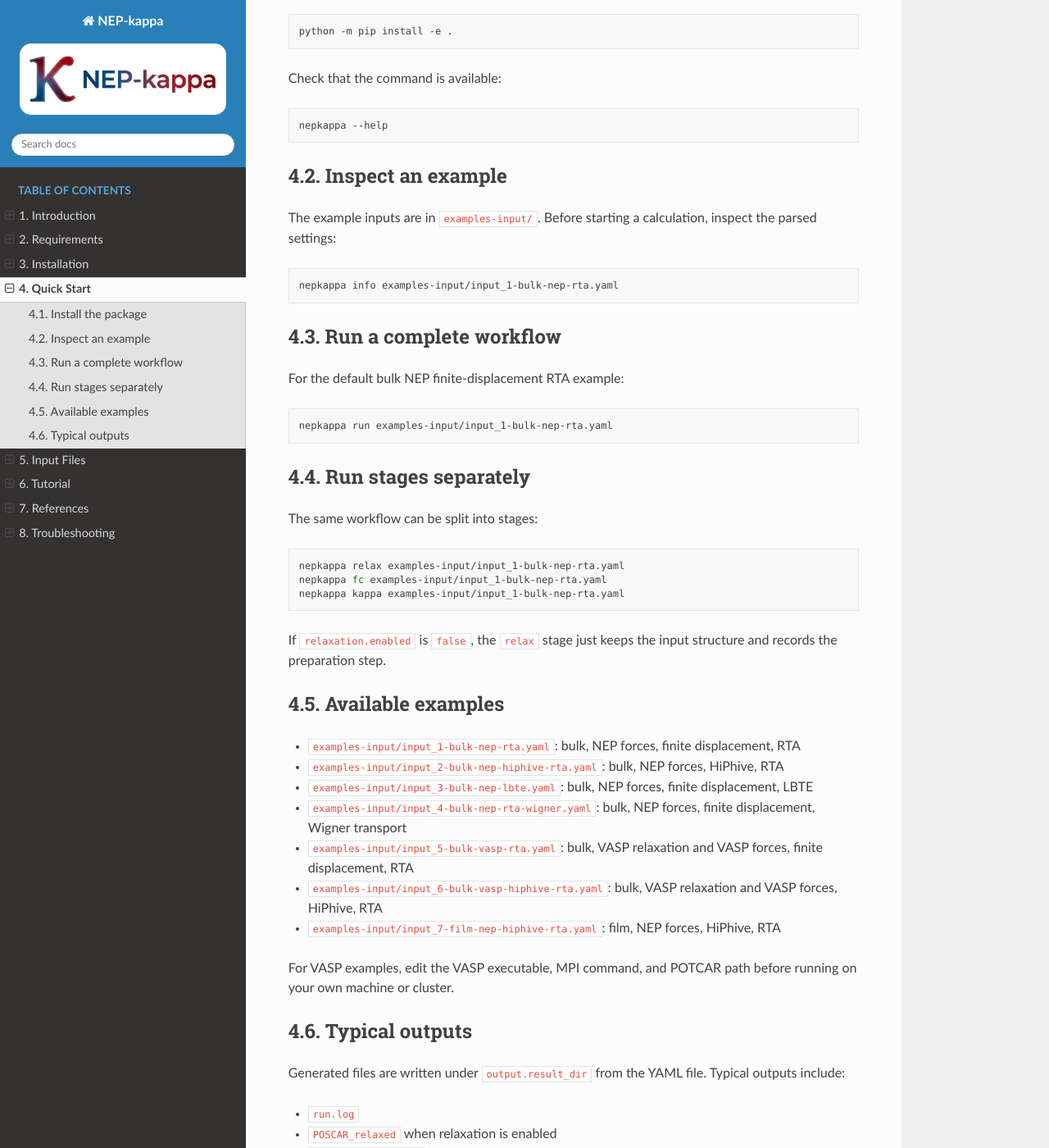
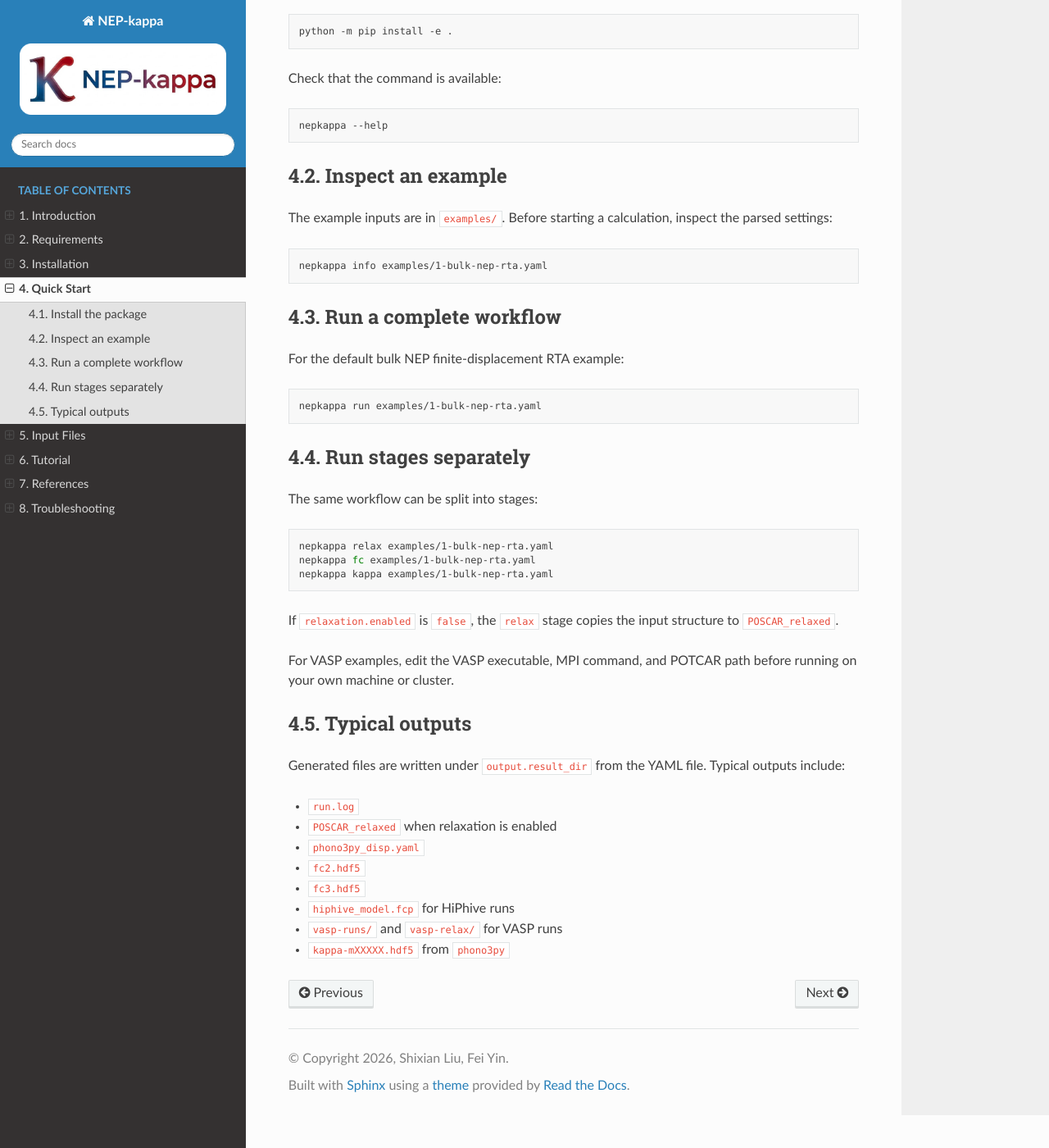
Before and after one commit to lyushisyan/NEP-kappa, a Sphinx documentation site: the page built from docs/source/starting.rst, in a window 1280 px wide and 1400 px high, scrolled down 247 px. Shown: the whole window at 82% size. Built offline with Sphinx 7.4.7 and the Read the Docs theme 3.1.0, drawn with Linux system fonts in a browser that asks for light colours.

Commit message:
Rename examples and expand input docs

```diff
--- a/docs/source/index.rst
+++ b/docs/source/index.rst
@@ -13,7 +13,7 @@ conductivity calculations based on **NEP**, **VASP**, **HiPhive**, and
 It supports:
 
 - staged commands: ``info``, ``relax``, ``fc``, ``kappa``, and ``run``
-- structure preparation and optional NEP or VASP relaxation
+- optional NEP or VASP structure relaxation
 - force-constant generation by finite displacement or HiPhive
 - thermal conductivity calculations with phono3py
 - packaged YAML examples for bulk and film systems
--- a/docs/source/introduction.rst
+++ b/docs/source/introduction.rst
@@ -38,11 +38,11 @@ Repository layout
 
 - ``pyproject.toml``: package metadata and dependencies
 - ``src/nepkappa/``: Python package and command-line implementation
-- ``examples-input/``: packaged POSCAR and YAML examples
+- ``examples/``: packaged POSCAR and YAML examples
 - ``potentials/``: example NEP model files
 - ``docs/``: Sphinx documentation
 - ``tests/``: lightweight configuration and CLI tests
 
 Run outputs are written to the YAML ``output.result_dir`` value, commonly
-``examples-output/...``. These generated files are local artifacts and are not
+``results/...``. These generated files are local artifacts and are not
 tracked by the repository.
--- a/docs/source/starting.rst
+++ b/docs/source/starting.rst
@@ -19,12 +19,12 @@ Check that the command is available:
 Inspect an example
 ------------------
 
-The example inputs are in ``examples-input/``. Before starting a calculation,
+The example inputs are in ``examples/``. Before starting a calculation,
 inspect the parsed settings:
 
 .. code-block:: bash
 
-   nepkappa info examples-input/input_1-bulk-nep-rta.yaml
+   nepkappa info examples/1-bulk-nep-rta.yaml
 
 Run a complete workflow
 -----------------------
@@ -33,7 +33,7 @@ For the default bulk NEP finite-displacement RTA example:
 
 .. code-block:: bash
 
-   nepkappa run examples-input/input_1-bulk-nep-rta.yaml
+   nepkappa run examples/1-bulk-nep-rta.yaml
 
 Run stages separately
 ---------------------
@@ -42,23 +42,12 @@ The same workflow can be split into stages:
 
 .. code-block:: bash
 
-   nepkappa relax examples-input/input_1-bulk-nep-rta.yaml
-   nepkappa fc examples-input/input_1-bulk-nep-rta.yaml
-   nepkappa kappa examples-input/input_1-bulk-nep-rta.yaml
+   nepkappa relax examples/1-bulk-nep-rta.yaml
+   nepkappa fc examples/1-bulk-nep-rta.yaml
+   nepkappa kappa examples/1-bulk-nep-rta.yaml
 
-If ``relaxation.enabled`` is ``false``, the ``relax`` stage just keeps the input
-structure and records the preparation step.
-
-Available examples
-------------------
-
-- ``examples-input/input_1-bulk-nep-rta.yaml``: bulk, NEP forces, finite displacement, RTA
-- ``examples-input/input_2-bulk-nep-hiphive-rta.yaml``: bulk, NEP forces, HiPhive, RTA
-- ``examples-input/input_3-bulk-nep-lbte.yaml``: bulk, NEP forces, finite displacement, LBTE
-- ``examples-input/input_4-bulk-nep-rta-wigner.yaml``: bulk, NEP forces, finite displacement, Wigner transport
-- ``examples-input/input_5-bulk-vasp-rta.yaml``: bulk, VASP relaxation and VASP forces, finite displacement, RTA
-- ``examples-input/input_6-bulk-vasp-hiphive-rta.yaml``: bulk, VASP relaxation and VASP forces, HiPhive, RTA
-- ``examples-input/input_7-film-nep-hiphive-rta.yaml``: film, NEP forces, HiPhive, RTA
+If ``relaxation.enabled`` is ``false``, the ``relax`` stage copies the input
+structure to ``POSCAR_relaxed``.
 
 For VASP examples, edit the VASP executable, MPI command, and POTCAR path before
 running on your own machine or cluster.
```
Also changed, not shown: other parts of docs/source/introduction.rst (+1 -1 lines), README.md (+36 -38 lines), docs/source/input_files.rst (+116 -76 lines), docs/source/tutorial.rst (+4 -4 lines), 21 other files.
